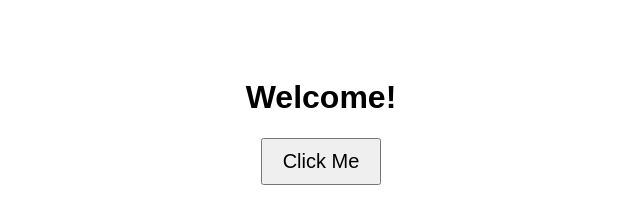
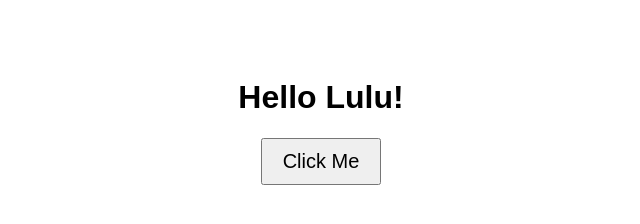
Before and after one commit to mursyidahluqyaanaa/learning_repository, a plain HTML site: page index.html in a window 1280 px wide. Shown: the whole page, without its empty margins (319-959 px from the left). Drawn offline with Linux system fonts and the light colour scheme.

Commit message:
Update index.html

```diff
--- a/index.html
+++ b/index.html
@@ -6,9 +6,10 @@
 </head>
 <body>
 
-<h1>Welcome!</h1>
+<h1>Hello Lulu!</h1>
 <button id="myButton">Click Me</button>
 
 <script src="script.js"></script>
 </body>
+
 </html>
```
